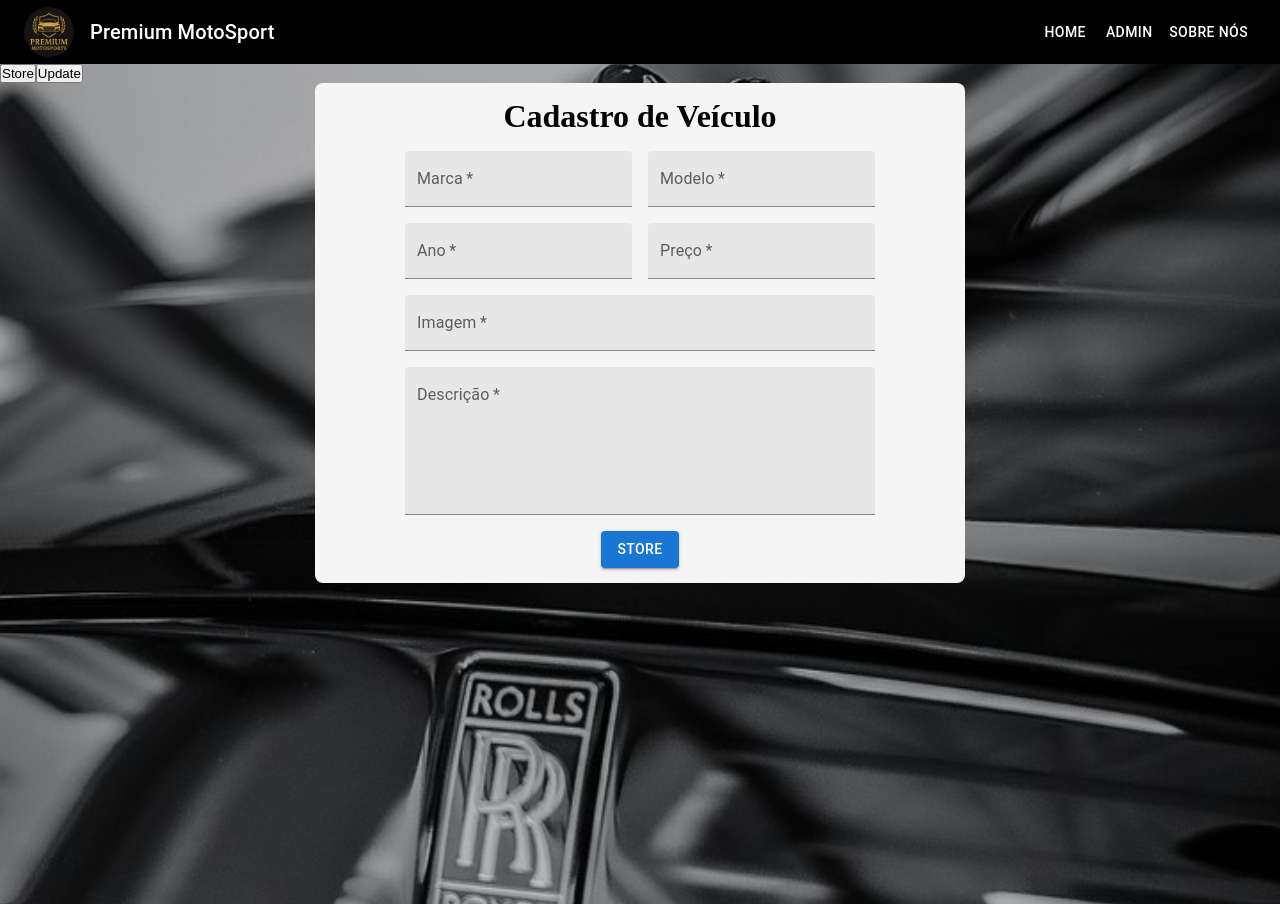
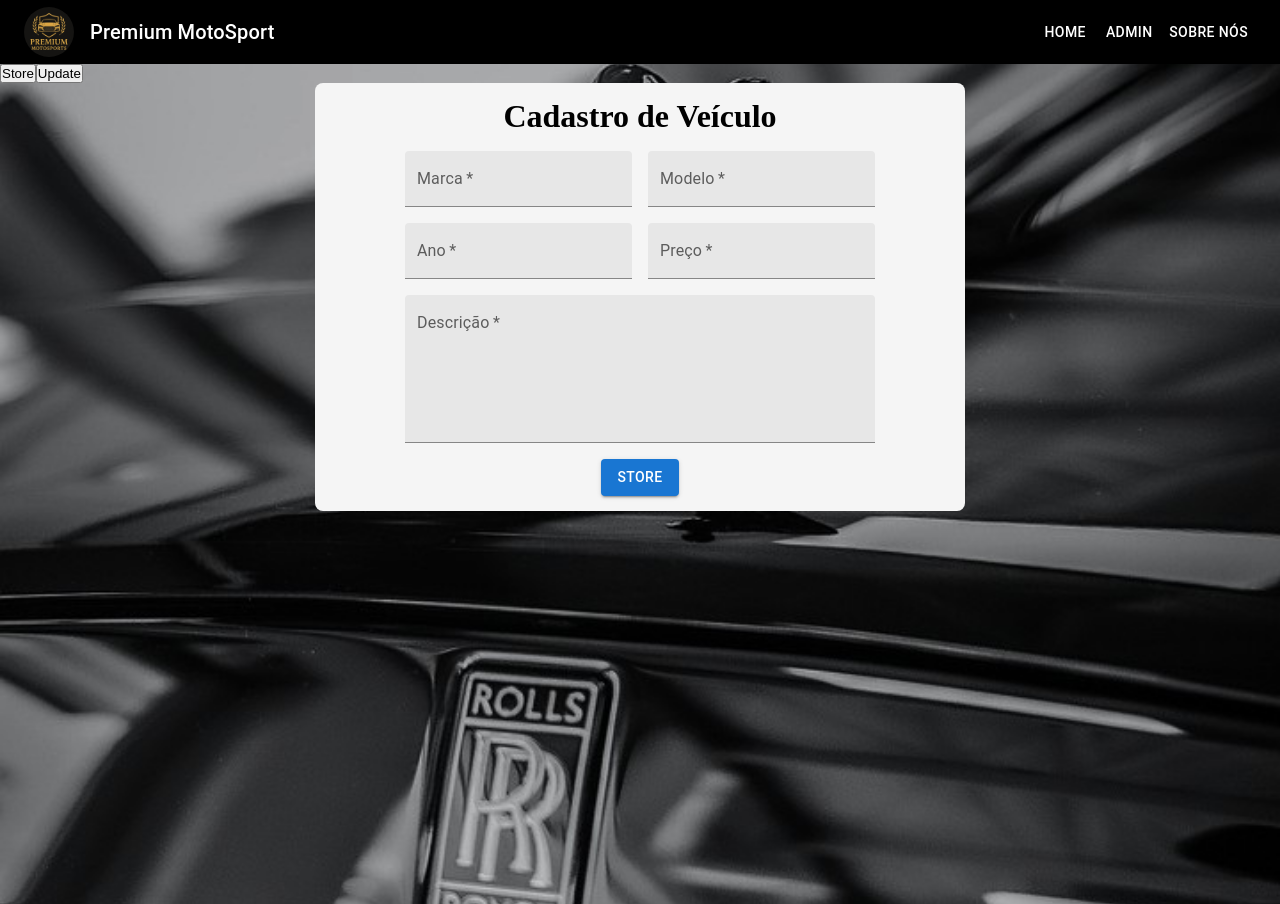
Before and after one commit to luan-s1lva/devWeb, a React (Vite) app in the folder premium_motorsport/: page /admin in a window 1280 px wide. Built offline with nearby package versions, Linux system fonts and the light colour scheme.

Commit message:
corrigindo bugs e adicionando deletar

```diff
--- a/premium_motorsport/src/components/Form/index.jsx
+++ b/premium_motorsport/src/components/Form/index.jsx
@@ -15,8 +15,11 @@ export default function Form({
   handleSubmit,
   handleChange,
   handleUpdate,
+  isUpdatable,
 }) {
   return (
+    <>
+      {isUpdatable ? (
         <Box
           sx={{
             background: "whitesmoke",
@@ -31,7 +34,11 @@ export default function Form({
             sx={{ maxWidth: "500px", margin: "auto", padding: "15px" }}
           >
             <Grid size={12} sx={{ textAlign: "center" }}>
+              {toStore ? (
                 <h1>Cadastro de Veículo</h1>
+              ) : (
+                <h1>Edição de Veículo</h1>
+              )}
             </Grid>
 
             <Grid size={{ xs: 12, md: 6 }}>
@@ -104,22 +111,6 @@ export default function Form({
               <FormGroup>
                 <FormControl>
                   <TextField
-                name="imagem"
-                id="filled-basic"
-                required
-                label="Imagem"
-                variant="filled"
-                value={formData.imagem}
-                onChange={handleChange}
-              />
-            </FormControl>
-          </FormGroup>
-        </Grid>
-
-        <Grid size={12}>
-          <FormGroup>
-            <FormControl>
-              <TextField
                     name="descricao"
                     id="filled-basic"
                     required
@@ -147,5 +138,9 @@ export default function Form({
             </Grid>
           </Grid>
         </Box>
+      ) : (
+        <></>
+      )}
+    </>
   );
 }
--- a/premium_motorsport/src/components/admin/index.jsx
+++ b/premium_motorsport/src/components/admin/index.jsx
@@ -1,24 +1,30 @@
 import { Box, Card, TextField } from "@mui/material";
+import { useNavigate } from "react-router";
 import fundo from "../../imgs/bg-img.jpg";
 import { useState } from "react";
 import TabelaCarros from "../tabelaCarros";
 import Form from "../Form";
 
 export default function AdminPage() {
+  const navigate = useNavigate();
   const [isStoring, setIsStoring] = useState(true);
+  const [isUpdatable, setIsUpdatable] = useState(false);
   const [formData, setFormData] = useState({
     id: "",
     marca: "",
     modelo: "",
     ano: "",
     preco: "",
-    imagem: "",
     descricao: "",
   });
 
   function detectUpdateButtonOnClick(dados) {
-    // console.log(dados)
     setFormData(dados);
+  }
+
+  function detectDeleteButtonOnClick(dados) {
+    handleDelete(dados.id);
+    window.location.reload();
   }
 
   function handleSubmit() {
@@ -29,7 +35,10 @@ export default function AdminPage() {
         "Content-Type": "application/json",
       },
       body: JSON.stringify(formData),
-    }).then((response) => response.json());
+    }).then((response) => {
+      response.json();
+      navigate("/");
+    });
   }
 
   function handleUpdate() {
@@ -40,6 +49,19 @@ export default function AdminPage() {
         "Content-Type": "application/json",
       },
       body: JSON.stringify(formData),
+    }).then((response) => {
+      response.json();
+      window.location.reload();
+    });
+  }
+
+  function handleDelete(id) {
+    fetch("http://localhost:3000/cars/" + id, {
+      method: "DELETE",
+      headers: {
+        Accept: "application/json",
+        "Content-Type": "application/json",
+      },
     }).then((response) => response.json());
   }
 
@@ -49,6 +71,28 @@ export default function AdminPage() {
     setFormData({ ...formData, [event.target.name]: value });
   }
 
+  function handleChangeToStore() {
+    setIsStoring(true);
+    setFormData({
+      marca: "",
+      modelo: "",
+      ano: "",
+      preco: "",
+      descricao: "",
+    });
+  }
+
+  function handleChangeToUpdate() {
+    setIsStoring(false);
+    setFormData({
+      id: "",
+      marca: "",
+      modelo: "",
+      ano: "",
+      preco: "",
+      descricao: "",
+    });
+  }
   return (
     <>
       <Box
@@ -61,10 +105,10 @@ export default function AdminPage() {
           pb: 5,
         }}
       >
-        <button type="button" onClick={() => setIsStoring(true)}>
+        <button type="button" onClick={handleChangeToStore}>
           Store
         </button>
-        <button type="button" onClick={() => setIsStoring(false)}>
+        <button type="button" onClick={() => {handleChangeToUpdate(); setIsUpdatable(false)}}>
           Update
         </button>
         {isStoring ? (
@@ -75,6 +119,8 @@ export default function AdminPage() {
               formData={formData}
               handleSubmit={handleSubmit}
               handleUpdate={handleUpdate}
+              handleDelete={handleDelete}
+              isUpdatable={true}
             />
           </>
         ) : (
@@ -85,8 +131,14 @@ export default function AdminPage() {
               formData={formData}
               handleSubmit={handleSubmit}
               handleUpdate={handleUpdate}
+              isUpdatable={isUpdatable}
             />
-            <TabelaCarros detectUpdate={detectUpdateButtonOnClick} showActions={true}/>
+            <TabelaCarros
+              detectUpdate={detectUpdateButtonOnClick}
+              detectDeleteButtonOnClick={detectDeleteButtonOnClick}
+              showActions={true}
+              setIsUpdatable={setIsUpdatable}
+            />
           </>
         )}
       </Box>
--- a/premium_motorsport/src/components/header/Header.jsx
+++ b/premium_motorsport/src/components/header/Header.jsx
@@ -45,7 +45,7 @@ export default function Header() {
             component="img"
             src={logo}
             alt="Logo"
-            sx={{ width: "120px", borderRadius:20}}
+            sx={{ width: "120px", borderRadius: 20 }}
           />
           <Typography variant="h6" component="div">
             Menu
--- a/premium_motorsport/src/components/tabelaCarros/index.jsx
+++ b/premium_motorsport/src/components/tabelaCarros/index.jsx
@@ -17,7 +17,12 @@ import {
 import SearchIcon from "@mui/icons-material/Search";
 import "../../index.css";
 
-export default function TabelaCarros({ detectUpdate, showActions }) {
+export default function TabelaCarros({
+  detectUpdate,
+  showActions,
+  detectDeleteButtonOnClick,
+  setIsUpdatable
+}) {
   const [carData, setCarData] = useState([]);
   const [carDataDisplay, setCarDataDisplay] = useState([]);
 
@@ -88,13 +93,13 @@ export default function TabelaCarros({ detectUpdate, showActions }) {
               <TableCell align="center" sx={{ fontWeight: "bold" }}>
                 Descrição
               </TableCell>
-              {showActions ?
+              {showActions ? (
                 <TableCell align="center" sx={{ fontWeight: "bold" }}>
                   Ações
                 </TableCell>
-              :
+              ) : (
                 <></>
-              }
+              )}
             </TableRow>
           </TableHead>
           <TableBody>
@@ -115,16 +120,27 @@ export default function TabelaCarros({ detectUpdate, showActions }) {
                   ${Number.parseInt(row.preco).toLocaleString()}
                 </TableCell>
                 <TableCell align="center">{row.descricao}</TableCell>
-                {showActions ?
+                {showActions ? (
                   <TableCell align="center">
-                  <button type="button" onClick={() => detectUpdate(row)}>
+                    <button
+                      type="button"
+                      onClick={() => {
+                        detectUpdate(row);
+                        setIsUpdatable(true);
+                      }}
+                    >
                       EDITAR
                     </button>
-                  <button type="button">DELETAR</button>
+                    <button
+                      type="button"
+                      onClick={() => detectDeleteButtonOnClick(row)}
+                    >
+                      DELETAR
+                    </button>
                   </TableCell>
-                :
+                ) : (
                   <></>
-                }
+                )}
               </TableRow>
             ))}
           </TableBody>
--- a/premium_motorsport/src/db.json
+++ b/premium_motorsport/src/db.json
@@ -3,11 +3,10 @@
     {
       "id": "1",
       "marca": "Toyota",
-      "modelo": "vovorola",
-      "ano": "1999",
+      "modelo": "Corolla",
+      "ano": "2015",
       "preco": "50000",
-      "descricao": "Sedan de vovô, econômico e com bom espaço interno.",
-      "imagem": "kjdfhlasjvblkjsbvl"
+      "descricao": "Sedan de vovô, econômico e com bom espaço interno."
     },
     {
       "id": "2",
@@ -42,39 +41,12 @@
       "descricao": "Hatch premium com desempenho sólido e tecnologia embarcada."
     },
     {
-      "id": "bd5f",
-      "marca": "byd",
-      "modelo": "dolphin",
-      "ano": "2012",
-      "preco": "10000",
-      "imagem": "lalallal",
-      "descricao": "um carro peba"
-    },
-    {
-      "id": "465a",
-      "marca": "Chevrolet",
-      "modelo": "Opalão",
-      "ano": "2022",
-      "preco": "20000",
-      "imagem": "lalalala",
-      "descricao": "Um clássico da ópera"
-    },
-    {
-      "id": "4",
-      "marca": "Chevrolet",
-      "modelo": "Onix",
-      "ano": 2020,
-      "preco": 17000,
-      "descricao": "Compacto urbano com bom consumo e conectividade."
-    },
-    {
-      "id": "",
-      "marca": "Teste",
-      "modelo": "teste2",
-      "ano": "2000",
-      "preco": "134134",
-      "imagem": "rr",
-      "descricao": "testad"
+      "id": "8ce3",
+      "marca": "BYD",
+      "modelo": "DOLPHIN",
+      "ano": "1985",
+      "preco": "100000",
+      "descricao": "CARRO ELÉTRICO"
     }
   ]
 }
```
Lines whose indentation alone changed are shown as unchanged.
